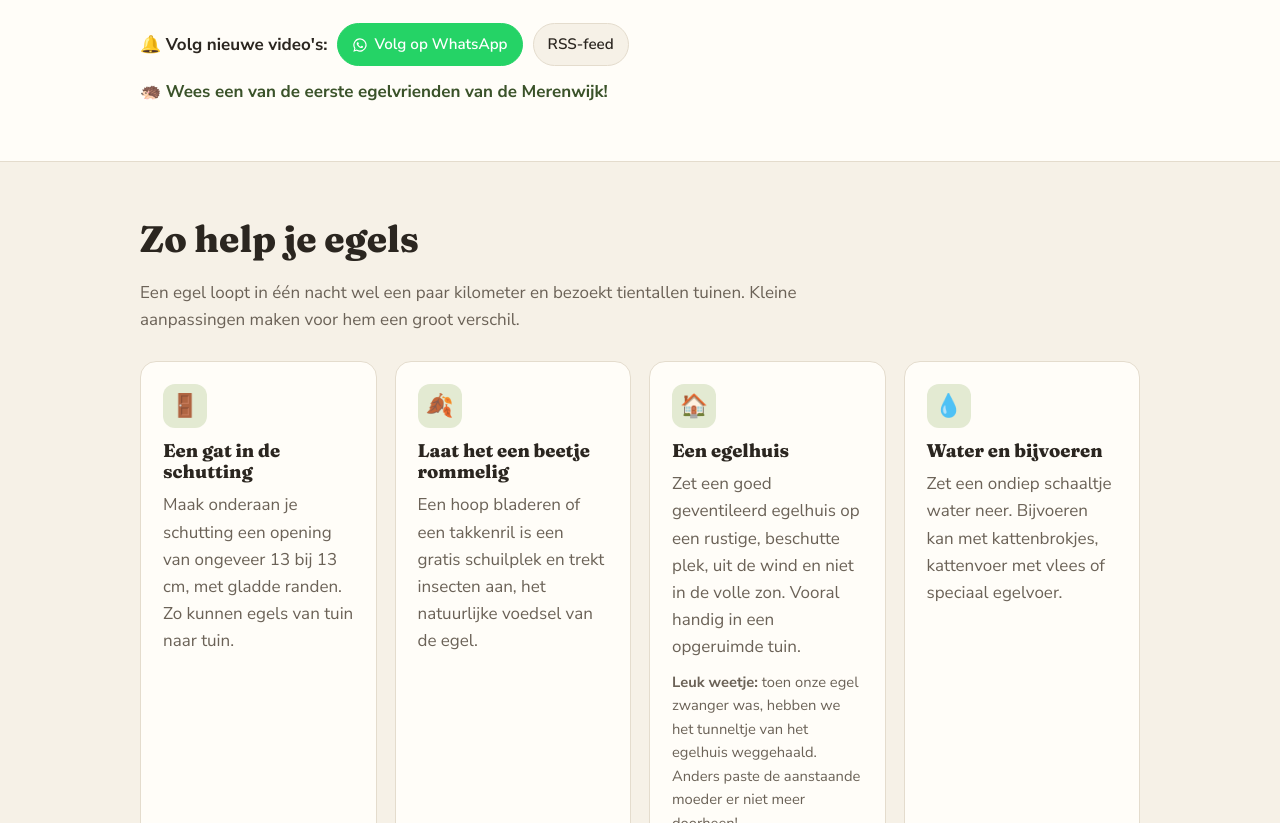
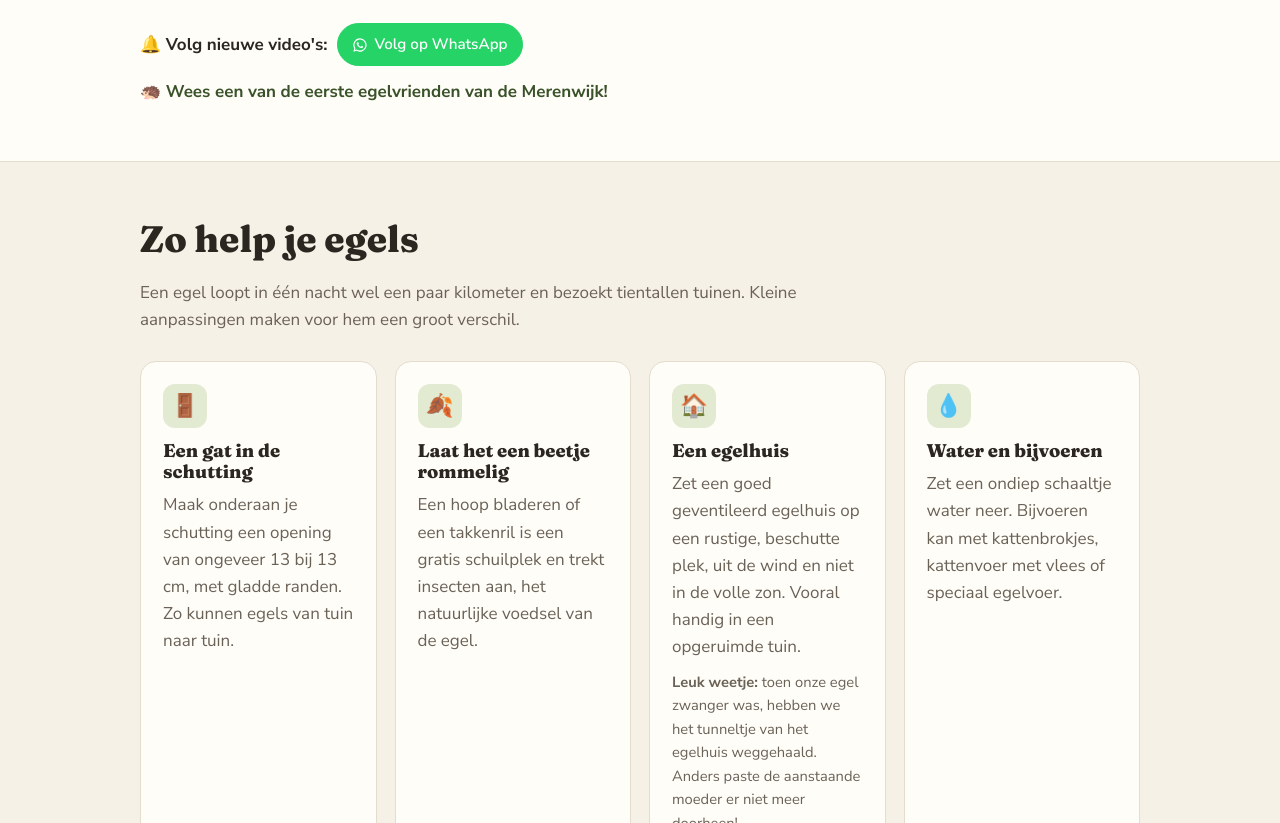
Before and after one commit to Dutchflight/egelsindezijdes, a plain HTML site: page index.html in a window 1280 px wide. Shown: the part 1185-2008 px from the top of the page. Drawn offline with Linux system fonts and the light colour scheme.

Commit message:
RSS-knop weg (feed blijft bestaan)
Co-Authored-By: Claude Opus 5.5 <noreply@anthropic.com>
Claude-Session: https://claude.ai/code/session_01T5JfFaXiqf38MUgTP8ainZ

```diff
--- a/index.html
+++ b/index.html
@@ -124,7 +124,6 @@
           <svg width="16" height="16" viewBox="0 0 24 24" fill="currentColor" aria-hidden="true"><path d="M12 2a10 10 0 0 0-8.6 15.1L2 22l5-1.3A10 10 0 1 0 12 2zm0 18.2c-1.5 0-3-.4-4.3-1.2l-.3-.2-3 .8.8-2.9-.2-.3A8.2 8.2 0 1 1 12 20.2zm4.5-6.1c-.2-.1-1.5-.7-1.7-.8-.2-.1-.4-.1-.6.1l-.8 1c-.1.2-.3.2-.5.1a6.7 6.7 0 0 1-3.3-2.9c-.3-.4.3-.4.7-1.3.1-.2 0-.3 0-.4l-.8-1.8c-.2-.5-.4-.4-.6-.4h-.5c-.2 0-.4.1-.6.3-.2.2-.8.8-.8 2s.8 2.3.9 2.5c.1.2 1.6 2.5 4 3.5 1.5.6 2 .7 2.8.6.4-.1 1.5-.6 1.7-1.2.2-.6.2-1.1.1-1.2l-.5-.2z"/></svg>
           Volg op WhatsApp
         </a>
-        <a class="pill" href="feed.xml">RSS-feed</a>
         <p class="counter" id="counter">🦔 Wees een van de eerste egelvrienden van de Merenwijk!</p>
       </div>
     </div>
```
